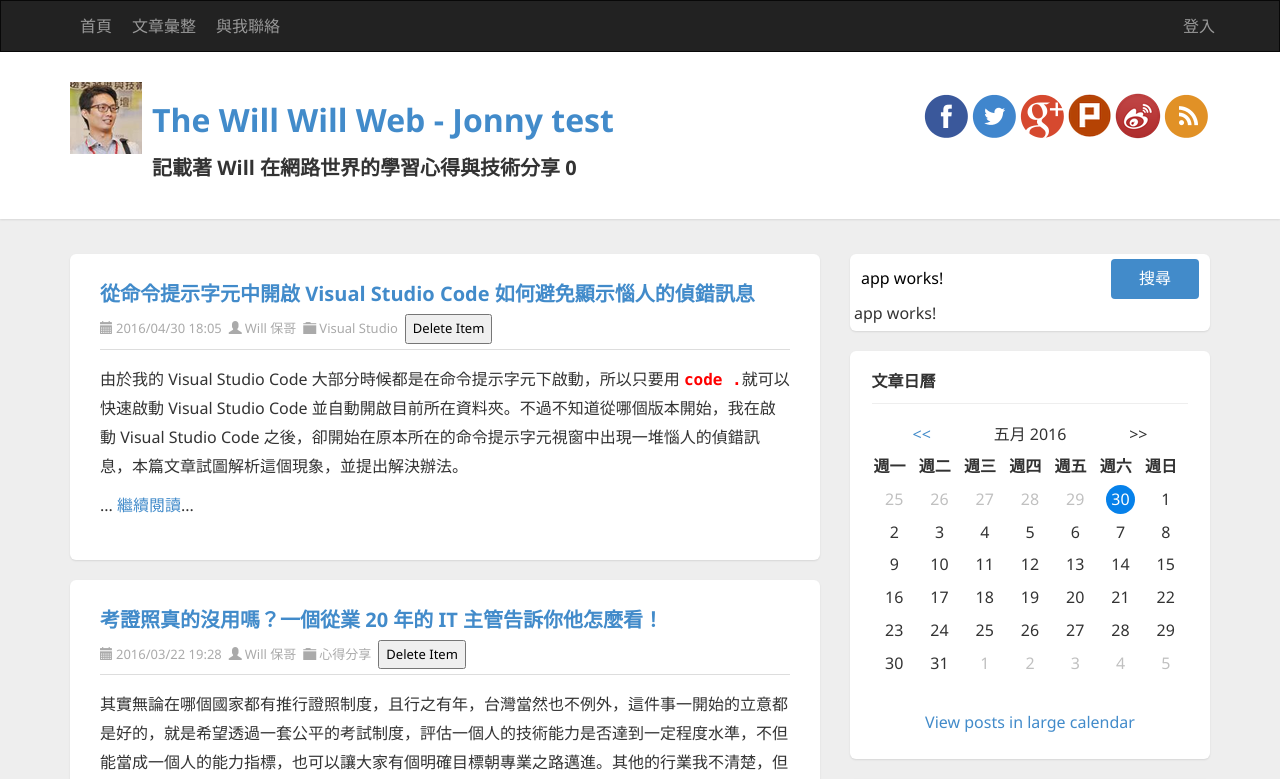
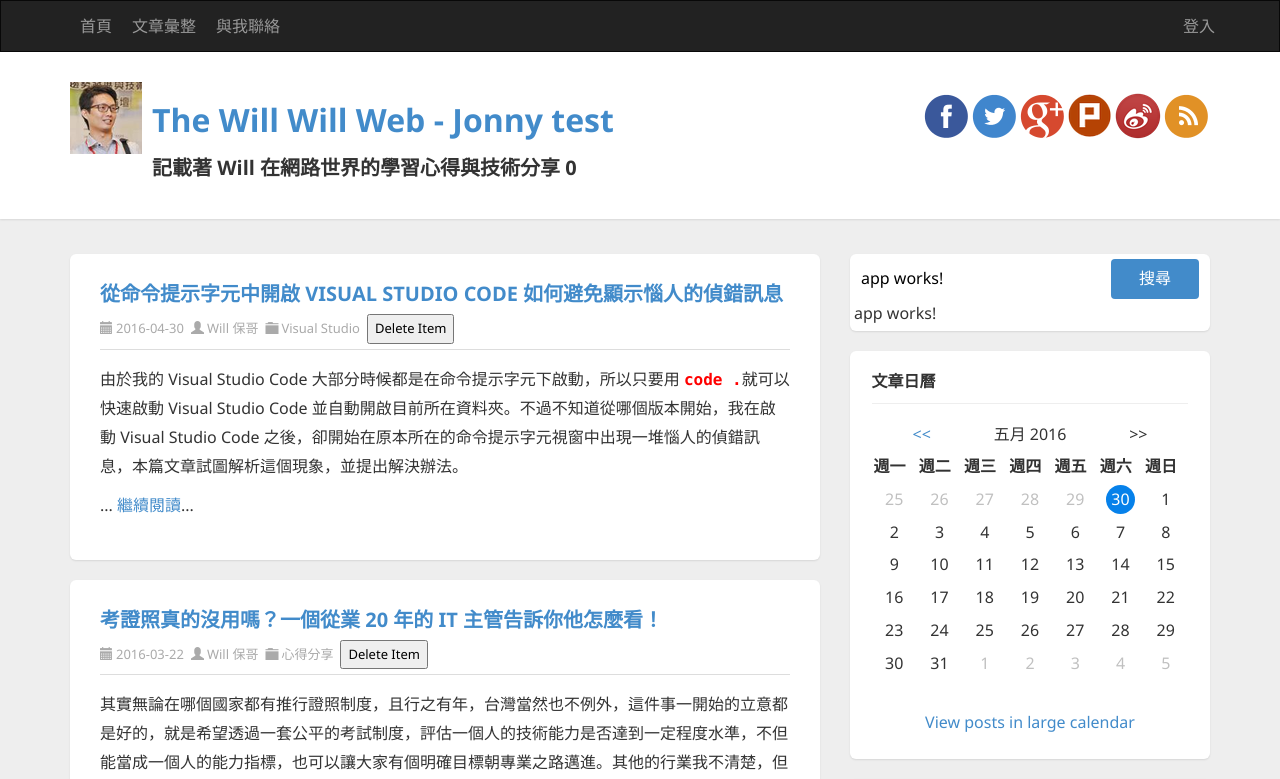
Before and after one commit to JonnyLai/MyAngular2TestProject, an Angular app: page / in a window 1280 px wide. Shown: the top 779 px of the page. Built offline with nearby package versions, Linux system fonts and the light colour scheme.

Commit message:
Pipe Usage

```diff
--- a/src/app/article/article.component.html
+++ b/src/app/article/article.component.html
@@ -1,10 +1,10 @@
 <article class="post" id="post0">
   <header class="post-header">
     <h2 class="post-title" [class.highlight]="item.title.toUpperCase().indexOf( this.keyword.toUpperCase())>=0">
-      <a [href]="item.href">{{item.title}}</a>
+      <a [href]="item.href">{{item.title | uppercase}}</a>
     </h2>
     <div class="post-info clearfix">
-      <span class="post-date"><i class="glyphicon glyphicon-calendar"></i>{{item.date}}</span>
+      <span class="post-date"><i class="glyphicon glyphicon-calendar"></i>{{item.date | date:'yyyy-MM-dd'}}</span>
       <span class="post-author"><i class="glyphicon glyphicon-user"></i><a href="http://blog.miniasp.com/author/will.aspx">{{item.author}}</a></span>
       <span class="post-category"><i class="glyphicon glyphicon-folder-close"></i><a [href]="item['category-link']">{{item.category}}</a></span>
       <button (click)="doDelete()">Delete Item</button>
```
